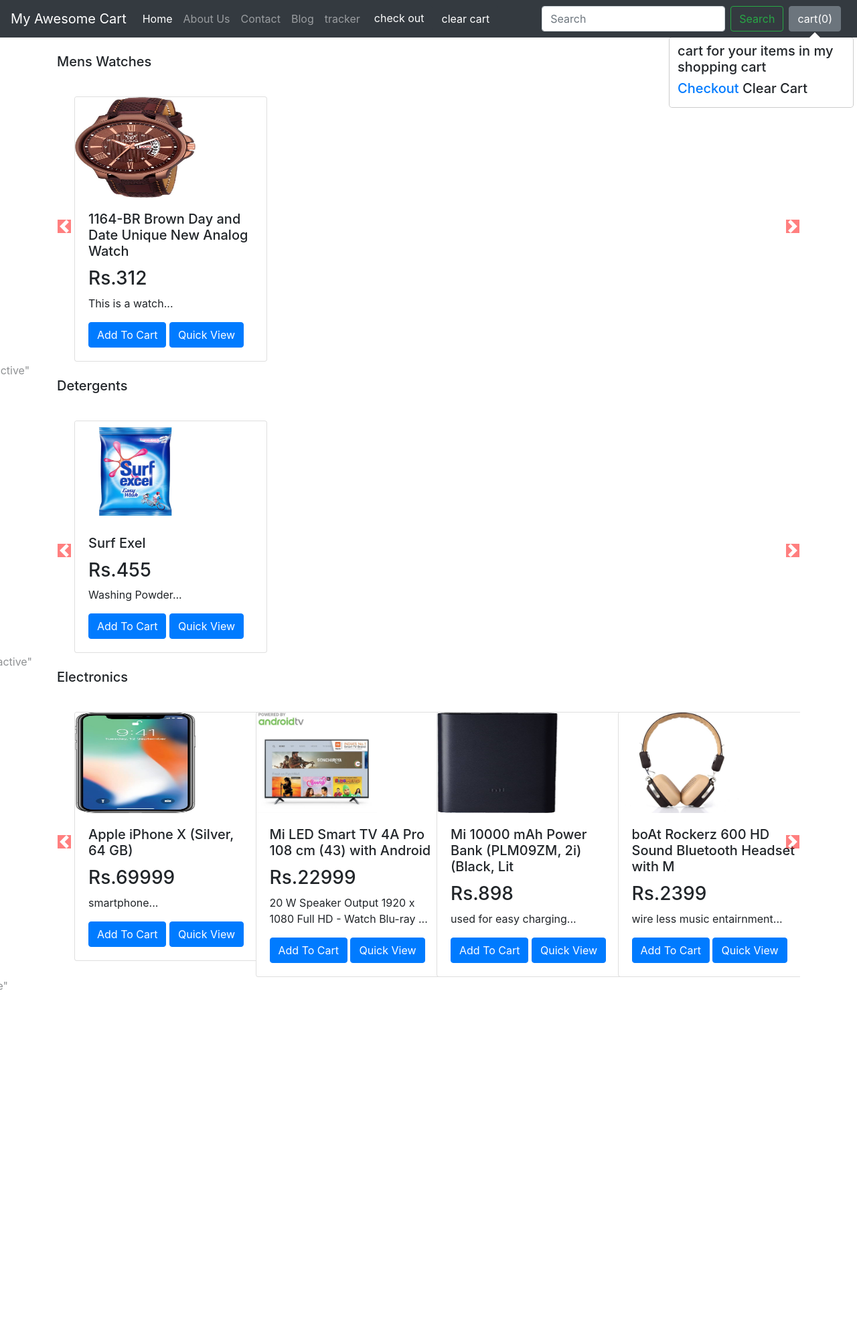
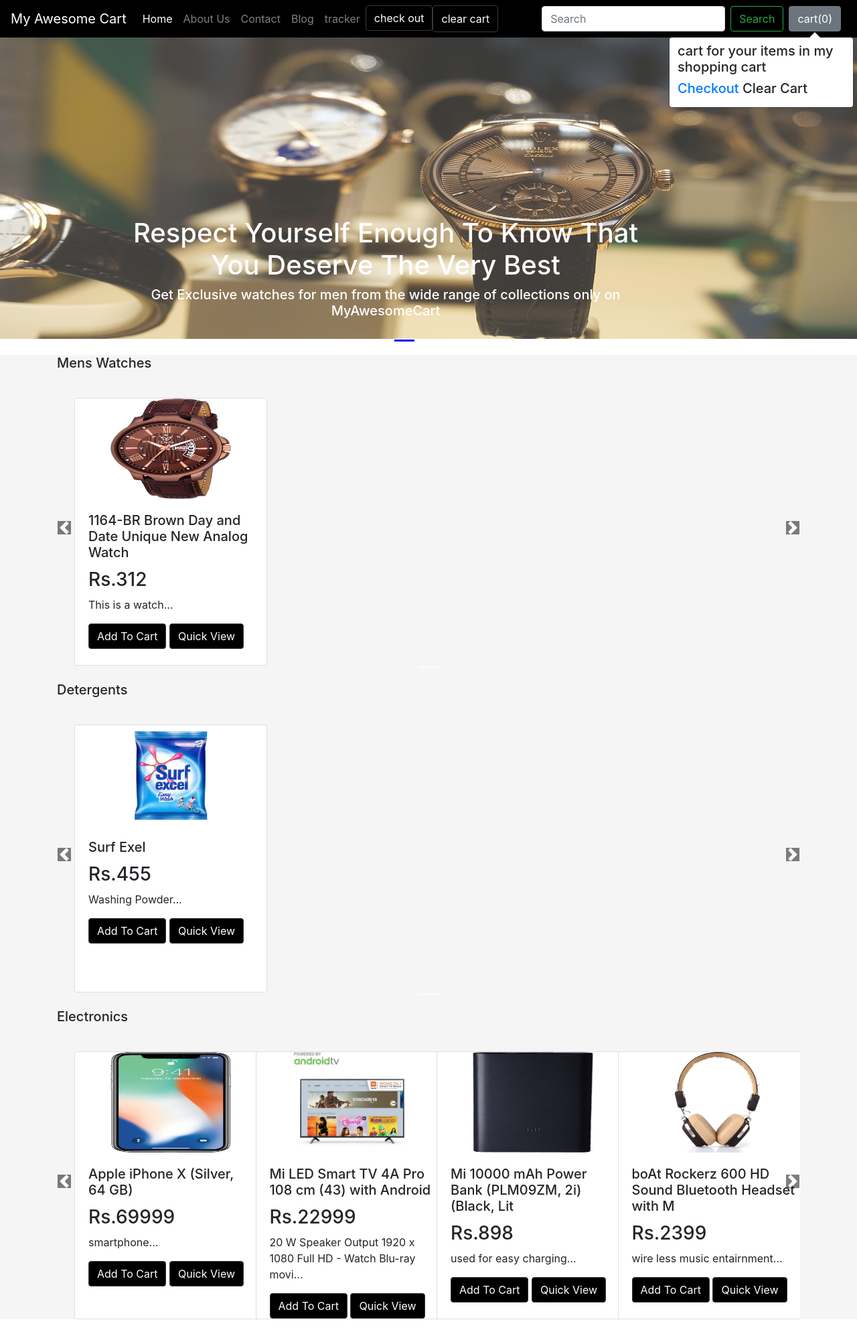
Before and after one commit to RithikManchanda/My-Awesome-Cart, a Django app: page /shop/ in a window 1280 px wide. Shown: the whole page at 67% size. Before the commit the page ends 1478 px from the top, so only its background shows below. Run offline with Django 3.2, Linux system fonts and the light colour scheme; data comes from the database, SQL or seed files in the repository; both versions use the stored data as it was after the commit; some libraries are stand-ins or nearby versions.

Commit message:
chnges to MyAwesomeCart

```diff
--- a/shop/templates/shop/basic.html
+++ b/shop/templates/shop/basic.html
@@ -18,7 +18,7 @@
   </head>
   <body>
 
-    <nav class="navbar navbar-expand-lg navbar-dark bg-dark ">
+    <nav class="navbar navbar-expand-lg navbar-dark " style="background-color:#000000;color:#ffffff;">
   <a class="navbar-brand" href="#">My Awesome Cart </a>
   <button class="navbar-toggler" type="button" data-toggle="collapse" data-target="#navbarSupportedContent" aria-controls="navbarSupportedContent" aria-expanded="false" aria-label="Toggle navigation">
     <span class="navbar-toggler-icon"></span>
@@ -32,33 +32,17 @@
       <li class="nav-item">
         <a class="nav-link" href="/shop/about">About Us</a>
       </li>
-
-        <li class="nav-item">
+      <li class="nav-item">
         <a class="nav-link" href="/shop/contact">Contact</a>
       </li>
-
-
-
-        <li class="nav-item">
+      <li class="nav-item">
         <a class="nav-link" href="/blog">Blog</a>
       </li>
-
-
-
-           <li class="nav-item">
+      <li class="nav-item">
         <a class="nav-link" href="/shop/tracker">tracker</a>
       </li>
-
-
-      <a href='/shop/checkout'><button type="button" id ='checkout' class="btn btn-dark">check out</button></a>
-
-
-      <button type="button"  onclick='clearcart()' id ='clearcart' class="btn btn-dark ">clear cart</button>
-
-
-
-
-
+      <a href='/shop/checkout'><button type="button" id ='checkout' class="btn btn-dark" style="background-color:#000000;color:#ffffff;">check out</button></a>
+      <button type="button"  onclick='clearcart()' id ='clearcart' class="btn btn-dark " style="background-color:#000000;color:#ffffff;">clear cart</button>
     </ul>
     <form method="get" action="/shop/search/" class="form-inline my-2 my-lg-0">
       <input class="form-control mr-sm-2" name="search" id="search" type="search" placeholder="Search" aria-label="Search">
--- a/shop/templates/shop/contact.html
+++ b/shop/templates/shop/contact.html
@@ -3,7 +3,7 @@
 
 {% block title %}feel free to contact us,we are here to help you  {% endblock %}
 {% block body %}
-
+<div class="background-color" style="background-color:#F5F5F5;">
 <div class="container">
 
     <h3>Contact Us</h3>
@@ -38,7 +38,7 @@
 </form>
 
  </div>
-
+</div>
 {% endblock %}
 
   {% block js %}
--- a/shop/templates/shop/index.html
+++ b/shop/templates/shop/index.html
@@ -36,59 +36,67 @@
     }
 {% endblock %}
 
-
-
-
-
 {% block body %}
-
 {% load static %}
-
+<div id="carouselIndicators" class="carousel slide" data-ride="carousel">
+  <ol class="carousel-indicators">
+    <li data-target="#carouselIndicators" data-slide-to="0" class="active"></li>
+    <li data-target="#carouselIndicators" data-slide-to="1"></li>
+    <li data-target="#carouselIndicators" data-slide-to="2"></li>
+  </ol>
+  <div class="carousel-inner">
+      <div class="carousel-item active">
+        <img  src='/media/shop/images/watches.jpg' style="opacity: 0.8; height: 450px; background-position: center; background-repeat: no-repeat; background-size: cover;position: relative;width:100%;" alt="First slide">
+        <div class="carousel-caption d-none d-md-block" style="margin-right:5%;top:55%;right:20%;color: white;">
+          <h1>Respect Yourself Enough To Know That You Deserve The Very Best </h1>
+          <h5>Get Exclusive watches for men from the wide range of collections only on MyAwesomeCart</h5>
+        </div>
+      </div>
+      <div class="carousel-item">
+          <img src='/media/shop/images/mensfashion.jpg' style="opacity:0.8;height: 450px; background-position: center; background-repeat: no-repeat; background-size: cover;position: relative;width:100%;"alt="Second slide">
+          <div class="carousel-caption d-none d-md-block" style="margin-right:5%;top:55%;right:20%;color: #000000;">
+          <h1>The Truely Fashionable Are Beyond Fashion</h1>
+          <h5>MyAwesomeCart is coming with the new fashion statements that you cannot resist</h5>
+        </div>
+      </div>
+      <div class="carousel-item">
+        <img  src='/media/shop/images/apparel.jpg'style="opacity: 0.8;height: 450px; background-position: center; background-repeat: no-repeat; background-size: cover;position: relative;width:100%;" alt="Third slide">
+        <div class="carousel-caption d-none d-md-block" style="margin-right:5%;top:55%;right:20%;color:#000000;">
+          <h1>Fashion is like eating, you shouldn't stick to the same menu</h1>
+          <h5>Get Exclusive collection for women from the wide range of collections only on MyAwesomeCart</h5>
+        </div>
+      </div>
+    </div>
+</div>
+<div class="backbround-color" style="background-color:#F5F5F5;">
 <div class="container">
-
-
     {% for product,range,nslides in allprod %}  <!-- always the first slide of the crousel remains active.-->
       <h5 class="my-4">{{product.0.category}}</h5>
       <div class="row">
         <div id="demo{{forloop.counter}}" class=" col carousel slide mt-3" data-ride="carousel">
-
           <!-- Indicators -->
             <ul class="carousel-indicators">
-            <li> data target="#demo{{forloop.counter}}" data-slide-to="0" class="active"</li>
-
+              <li> data target="#demo{{forloop.counter}}" data-slide-to="0" </li>
               {% for i in range %}
               <li> data target="#demo{{forloop.parentloop.counter}}" data-slide-to="{{i}}" </li>
-
               {% endfor %}
             </ul>
-
-
-
           <!-- Wrapper for slides -->
-
-
-
         <div class="container carousel-inner no-padding">
             <div class="carousel-item active">
-
-
               {% for i in product %}
-
                 <div class="col-xs-3 col-sm-3 col-md-3 ">
-
-                           <div class="card" style="width: 18rem;">
-                  <img src='/media/{{i.image}}'class="card-img-top" alt="...">
+                  <div class="card" style="width: 18rem; height:25rem;">
+                      <img src='/media/{{i.image}}'class="card-img-top" style="margin:auto;"alt="100%x280">
                       <div class="card-body">
                         <h5 class="card-title" id="namepr{{i.id}}">{{i.product_name}}</h5>
                         <h3 class="card-amount" >Rs.<span id="amountpr{{i.id}}">{{i.price}}</span></h3>
-                    <p class="card-text">{{i.desc|slice:"0:56"}}...</p>
-
-                    <span id="divpr{{i.id}}" class="divpr">
-                    <button  id="pr{{i.id}}" class="btn btn-primary cart">Add To Cart</button></span>
-                      <a href="/shop/products/{{i.id}}"> <button  id="qv{{i.id}}" class="btn btn-primary cart">Quick View</button></a>
+                        <p class="card-text">{{i.desc|slice:"0:60"}}...</p>
+                        <span id="divpr{{i.id}}" class="divpr" style"color:black;">
+                        <button  id="pr{{i.id}}" class="btn btn-dark cart" style="margin-bottom:auto;background-color:#000000;color:#ffffff;">Add To Cart</button></span>
+                        <a href="/shop/products/{{i.id}}"> <button  id="qv{{i.id}}" class="btn btn-dark cart" style="margin-bottom:auto;background-color:#000000;color:#ffffff;">Quick View</button></a>
                       </div>
                     </div>
-
                  </div>
                 {% if forloop.counter|divisibleby:4 and forloop.counter > 0 and not forloop.last %}
             </div><div class="carousel-item ">
@@ -96,22 +104,15 @@
 
 
               {% endfor %}
-
        </div>
-
-
-
       </div>
-
    </div>
         <!-- left and right control for the slide -->
-
-
-      <a class="carousel-control-prev" href="#demo{{forloop.counter}}" data-slide="prev">
-        <span class="carousel-control-prev-icon"></span>
+      <a class="carousel-control-prev" href="#demo{{forloop.counter}}" data-slide="prev" >
+        <span class="carousel-control-prev-icon"style="background-color:#000000"></span>
     </a>
-    <a class="carousel-control-next" href="#demo{{forloop.counter}}" data-slide="next">
-        <span class="carousel-control-next-icon"></span>
+    <a class="carousel-control-next" href="#demo{{forloop.counter}}" data-slide="next" >
+        <span class="carousel-control-next-icon" style="background-color:#000000"></span>
     </a>
 
 </div>
@@ -195,7 +196,7 @@ function updatepopover(cart){
 function clearcart() {
     cart = JSON.parse(localStorage.getItem('cart'));
     for (var item in cart) {
-        document.getElementById('div' + item).innerHTML = '<button id="' + item + '" class="btn btn-primary cart">Add To Cart</button>'
+        document.getElementById('div' + item).innerHTML = '<button id="' + item + '" class="btn btn-dark cart">Add To Cart</button>'
 
     }
 
@@ -215,7 +216,7 @@ function updatecart(cart){
     //cart={pr1: 1, pr3: 1, pr4: 1}
           sum=sum + cart[item][0];
 
-         document.getElementById('div' + item).innerHTML=  "<button id='minus" + item + "' class='btn btn-primary minus'>-</button> <span id='val" + item + "'>" + cart[item][0] + "</span> <button id='plus" + item + "' class='btn btn-primary plus'> + </button>";
+         document.getElementById('div' + item).innerHTML=  "<button id='minus" + item + "' class='btn btn-dark  minus'>-</button> <span id='val" + item + "'>" + cart[item][0] + "</span> <button id='plus" + item + "' class='btn btn-dark  plus'> + </button>";
 }
     localStorage.setItem('cart',JSON.stringify(cart));//here we are storing the value of cart in localstorage
     document.getElementById('cart').innerHTML=sum;
```
Also changed, not shown: blog/templates/blog/blogpost.html (+3 -6 lines), blog/templates/blog/index.html (+7 -7 lines), shop/templates/shop/prodview.html (+10 -9 lines), shop/templates/shop/test.html (added, +258 -0 lines), db.sqlite3, media/shop/images/apparel.jpg (added), media/shop/images/compass.jpg (added), media/shop/images/gaming.jpg (added), media/shop/images/mensfashion.jpg (added), media/shop/images/smartphone.jpg (added), media/shop/images/smartphone_re9wWEj.jpg (added), media/shop/images/tv.jpg (added), media/shop/images/watches.jpg (added). Lines whose indentation alone changed are shown as unchanged.
